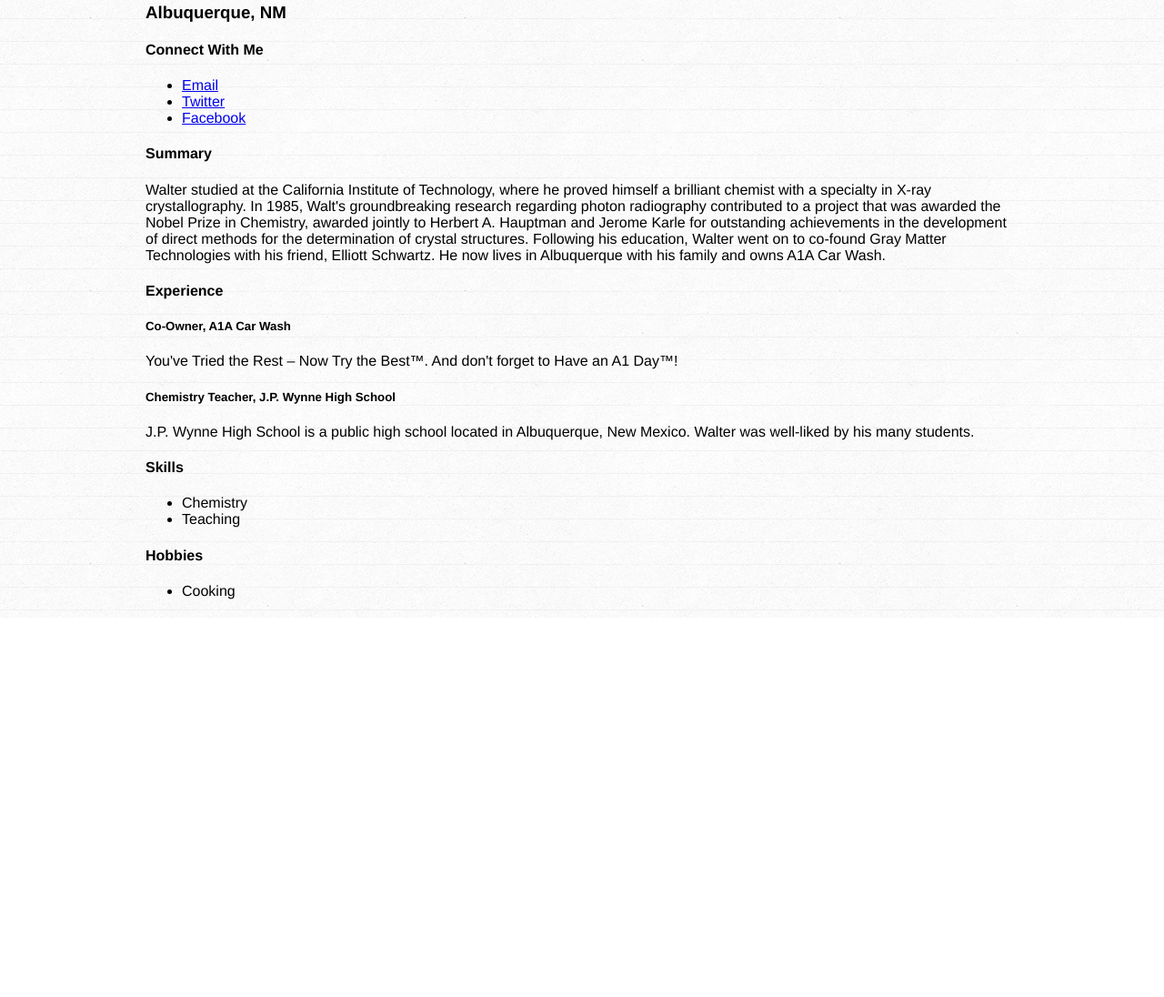
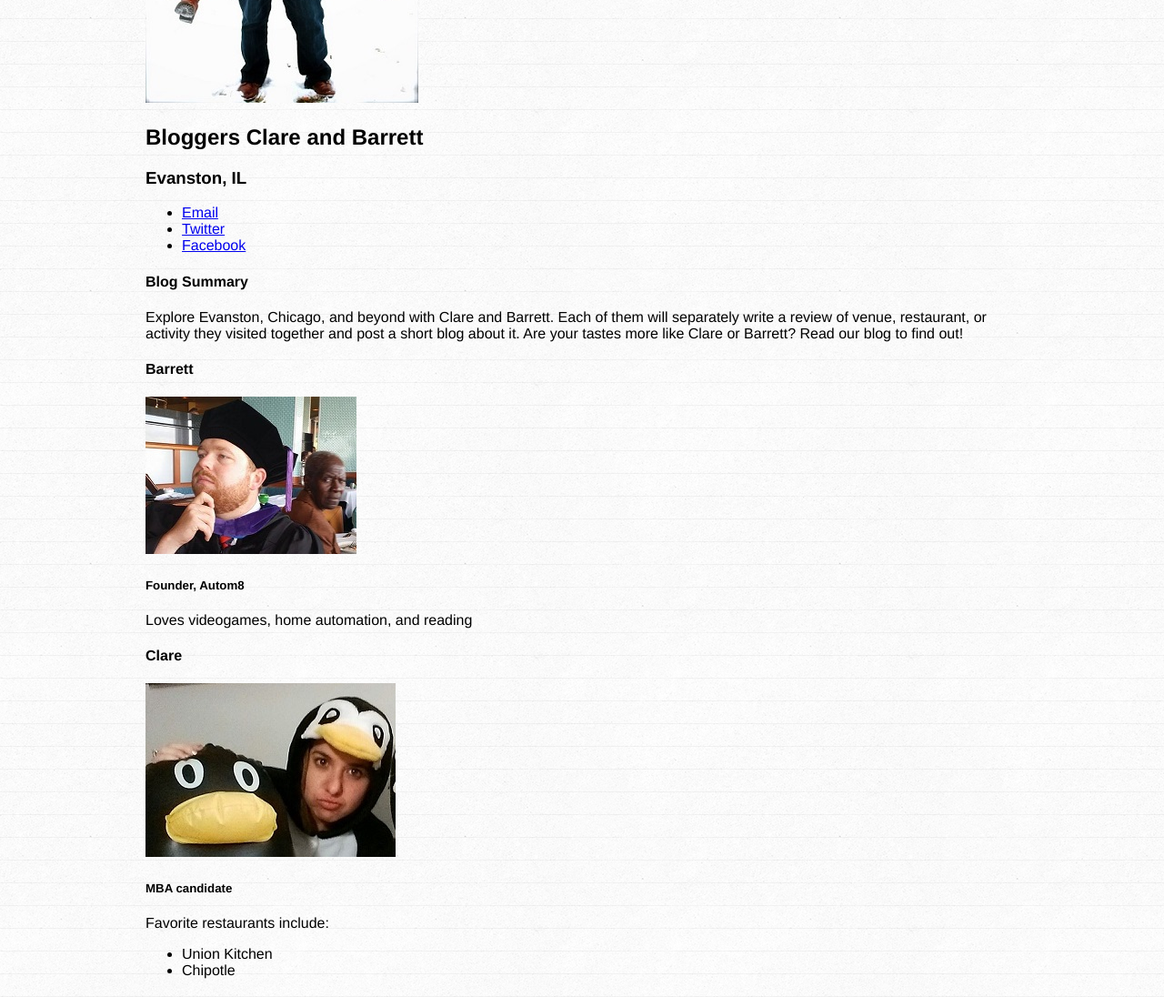
Before and after one commit to cea910/cea910.github.io, a plain HTML site: page index.html in a window 1280 px wide. Shown: the part 415-1511 px from the top of the page at 91% size. Before the commit the page ends 1094 px from the top, so only its background shows below. Drawn offline with Linux system fonts and the light colour scheme.

Commit message:
Updated Website for HW1

```diff
--- a/index.html
+++ b/index.html
@@ -1,54 +1,45 @@
 <!DOCTYPE html>
 <html>
 <head>
-  <title>Clare's First Webpage</title>
+  <title>Blog: A Couple Reviews</title>
   <meta charset="UTF-8">
   <link rel="stylesheet" type="text/css" href="style.css">
 </head>
 <body>
   <div id="wrapper">
-    <h1>Clare Hunter</h1>
+    <h1>A Couple Reviews</h1>
     <p>
-      <img src="walter.jpg">
+      <img src="acouplereviewsphoto.jpg">
     </p>
-    <h2>MBA Student</h2>
-    <h3>Albuquerque, NM</h3>
+    <h2>Bloggers Clare and Barrett</h2>
+    <h3>Evanston, IL</h3>
     <section>
-      <h4>Connect With Me</h4>
       <ul>
-        <li><a href="mailto:walter@walterwhite.com">Email</a></li>
-        <li><a href="http://twitter.com/walterwhite">Twitter</a></li>
-        <li><a href="http://facebook.com/walterwhite">Facebook</a></li>
+        <li><a href="mailto:acouplereviews@gmail.com">Email</a></li>
+        <li><a href="http://twitter.com/acouplereviews">Twitter</a></li>
+        <li><a href="http://facebook.com/acouplereviews">Facebook</a></li>
       </ul>
     </section>
     <section>
-      <h4>Summary</h4>
+      <h4>Blog Summary</h4>
       <p>
-        Walter studied at the California Institute of Technology, where he proved himself a brilliant chemist with a specialty in X-ray crystallography. In 1985, Walt's groundbreaking research regarding photon radiography contributed to a project that was awarded the Nobel Prize in Chemistry, awarded jointly to Herbert A. Hauptman and Jerome Karle for outstanding achievements in the development of direct methods for the determination of crystal structures. Following his education, Walter went on to co-found Gray Matter Technologies with his friend, Elliott Schwartz. He now lives in Albuquerque with his family and owns A1A Car Wash.
+        Explore Evanston, Chicago, and beyond with Clare and Barrett. Each of them will separately write a review of venue, restaurant, or activity they visited together and post a short blog about it. Are your tastes more like Clare or Barrett? Read our blog to find out!
       </p>
     </section>
     <section>
-      <h4>Experience</h4>
+      <h4>Barrett</h4><img src="barrett.jpg">
       <section>
-        <h5>Co-Owner, A1A Car Wash</h5>
-        <p>You've Tried the Rest – Now Try the Best™. And don't forget to Have an A1 Day™!</p>
-      </section>
-      <section>
-        <h5>Chemistry Teacher, J.P. Wynne High School</h5>
-        <p>J.P. Wynne High School is a public high school located in Albuquerque, New Mexico. Walter was well-liked by his many students.</p>
-      </section>
+        <h5>Founder, Autom8</h5>
+        <p>Loves videogames, home automation, and reading</p>
     </section>
     <section>
-      <h4>Skills</h4>
-      <ul>
-        <li>Chemistry</li>
-        <li>Teaching</li>
-      </ul>
-    </section>
-    <section>
-      <h4>Hobbies</h4>
-      <ul>
-        <li>Cooking</li>
+      <h4>Clare</h4><img src="penguinclare.jpg">
+      <section>
+        <h5>MBA candidate</h5>
+        <p>Favorite restaurants include:</p>
+        <ul>
+        <li>Union Kitchen</li>
+        <li>Chipotle</li>
       </ul>
     </section>
   </div>
```
Also changed, not shown: sandbox.html (added, +3 -0 lines), acouplereviewsphoto.jpg (added), barrett.jpg (added), cabophoto.jpg (added), penguinclare.jpg (added).
